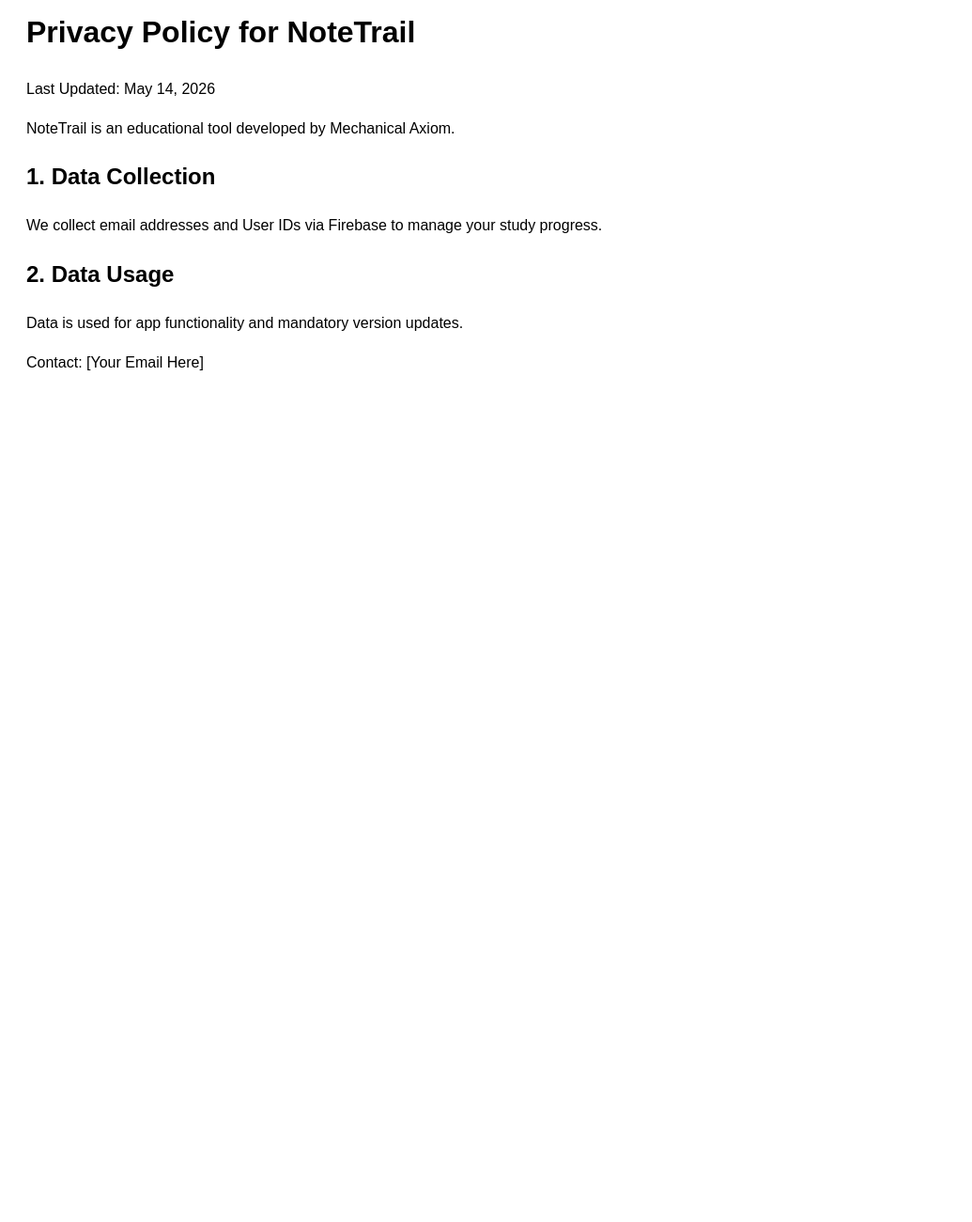
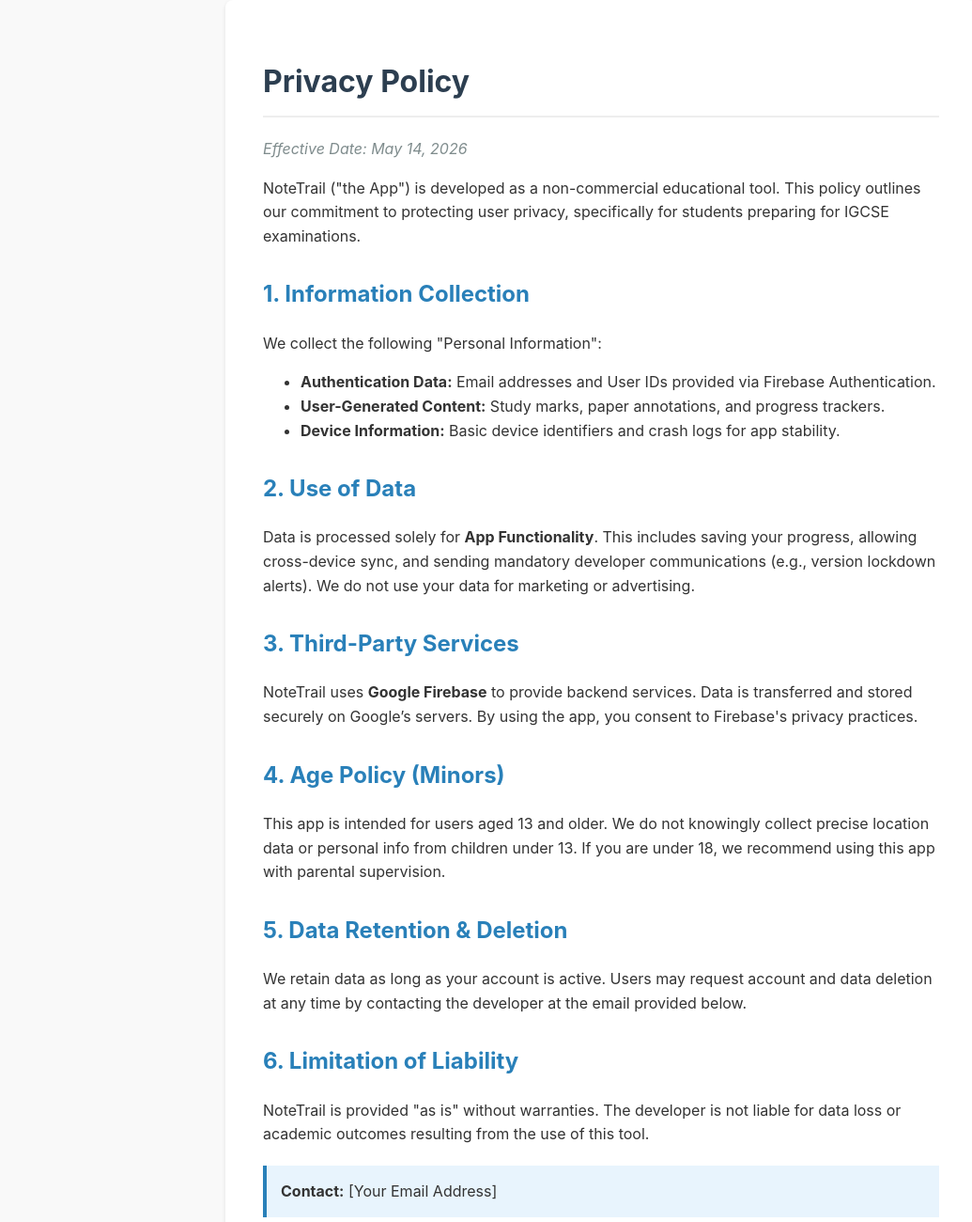
Before and after one commit to Hackeeeeee/Notetrail-legal, a plain HTML site: page index.html in a window 1280 px wide. Shown: the part 40-1340 px from the top of the page at 94% size, without its empty margins (0-1035 px from the left). Before the commit the page ends 800 px from the top, so only its background shows below. Drawn offline with Linux system fonts and the light colour scheme.

Commit message:
Revise privacy policy layout and content
Updated the privacy policy content and styling for better presentation and clarity.

```diff
--- a/index.html
+++ b/index.html
@@ -2,16 +2,50 @@
 <html lang="en">
 <head>
     <meta charset="UTF-8">
-    <title>NoteTrail Privacy Policy</title>
+    <meta name="viewport" content="width=device-width, initial-scale=1.0">
+    <title>Privacy Policy | NoteTrail</title>
+    <style>
+        body { font-family: -apple-system, BlinkMacSystemFont, "Segoe UI", Roboto, sans-serif; line-height: 1.6; color: #333; max-width: 800px; margin: 0 auto; padding: 40px 20px; background-color: #f9f9f9; }
+        .container { background: white; padding: 40px; border-radius: 8px; box-shadow: 0 2px 4px rgba(0,0,0,0.1); }
+        h1 { color: #2c3e50; border-bottom: 2px solid #eee; padding-bottom: 10px; }
+        h2 { color: #2980b9; margin-top: 30px; }
+        .last-updated { color: #7f8c8d; font-style: italic; }
+        .contact-box { background: #e8f4fd; padding: 15px; border-left: 4px solid #2980b9; margin-top: 20px; }
+    </style>
 </head>
-<body style="font-family: sans-serif; line-height: 1.6; padding: 20px;">
-    <h1>Privacy Policy for NoteTrail</h1>
-    <p>Last Updated: May 14, 2026</p>
-    <p>NoteTrail is an educational tool developed by Mechanical Axiom.</p>
-    <h2>1. Data Collection</h2>
-    <p>We collect email addresses and User IDs via Firebase to manage your study progress.</p>
-    <h2>2. Data Usage</h2>
-    <p>Data is used for app functionality and mandatory version updates.</p>
-    <p>Contact: [Your Email Here]</p>
+<body>
+    <div class="container">
+        <h1>Privacy Policy</h1>
+        <p class="last-updated">Effective Date: May 14, 2026</p>
+
+        <p>NoteTrail ("the App") is developed as a non-commercial educational tool. This policy outlines our commitment to protecting user privacy, specifically for students preparing for IGCSE examinations.</p>
+
+        <h2>1. Information Collection</h2>
+        <p>We collect the following "Personal Information":</p>
+        <ul>
+            <li><strong>Authentication Data:</strong> Email addresses and User IDs provided via Firebase Authentication.</li>
+            <li><strong>User-Generated Content:</strong> Study marks, paper annotations, and progress trackers.</li>
+            <li><strong>Device Information:</strong> Basic device identifiers and crash logs for app stability.</li>
+        </ul>
+
+        <h2>2. Use of Data</h2>
+        <p>Data is processed solely for <strong>App Functionality</strong>. This includes saving your progress, allowing cross-device sync, and sending mandatory developer communications (e.g., version lockdown alerts). We do not use your data for marketing or advertising.</p>
+
+        <h2>3. Third-Party Services</h2>
+        <p>NoteTrail uses <strong>Google Firebase</strong> to provide backend services. Data is transferred and stored securely on Google’s servers. By using the app, you consent to Firebase's privacy practices.</p>
+
+        <h2>4. Age Policy (Minors)</h2>
+        <p>This app is intended for users aged 13 and older. We do not knowingly collect precise location data or personal info from children under 13. If you are under 18, we recommend using this app with parental supervision.</p>
+
+        <h2>5. Data Retention & Deletion</h2>
+        <p>We retain data as long as your account is active. Users may request account and data deletion at any time by contacting the developer at the email provided below.</p>
+
+        <h2>6. Limitation of Liability</h2>
+        <p>NoteTrail is provided "as is" without warranties. The developer is not liable for data loss or academic outcomes resulting from the use of this tool.</p>
+
+        <div class="contact-box">
+            <strong>Contact:</strong> [Your Email Address]
+        </div>
+    </div>
 </body>
 </html>
```
